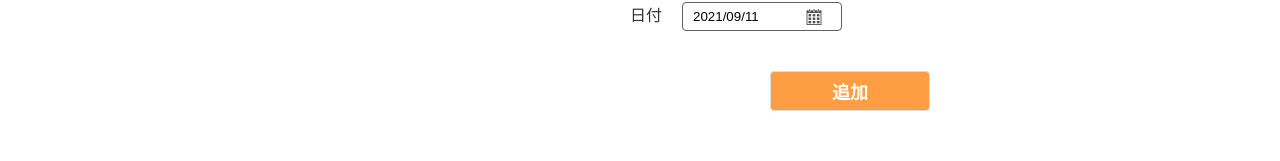
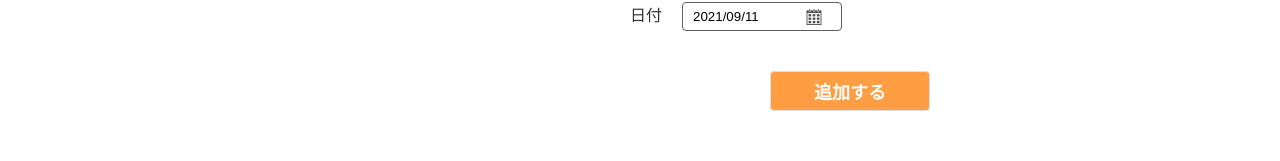
Before and after one commit to yudai1995/budget-management-tool, a React (Create React App) app: page / in a window 1280 px wide. Shown: the part 363-524 px from the top of the page. Built offline with nearby package versions, Linux system fonts and the light colour scheme.

Commit message:
update form-button

```diff
--- a/src/Components/InputForm.tsx
+++ b/src/Components/InputForm.tsx
@@ -91,7 +91,7 @@ export const InputForm: React.FC<InputFormProps> = (props) => {
                     />
                 </div>
                 <button type="submit" className="submitBtn">
-                    追加
+                    追加する
                 </button>
             </form>
         </section>
```
